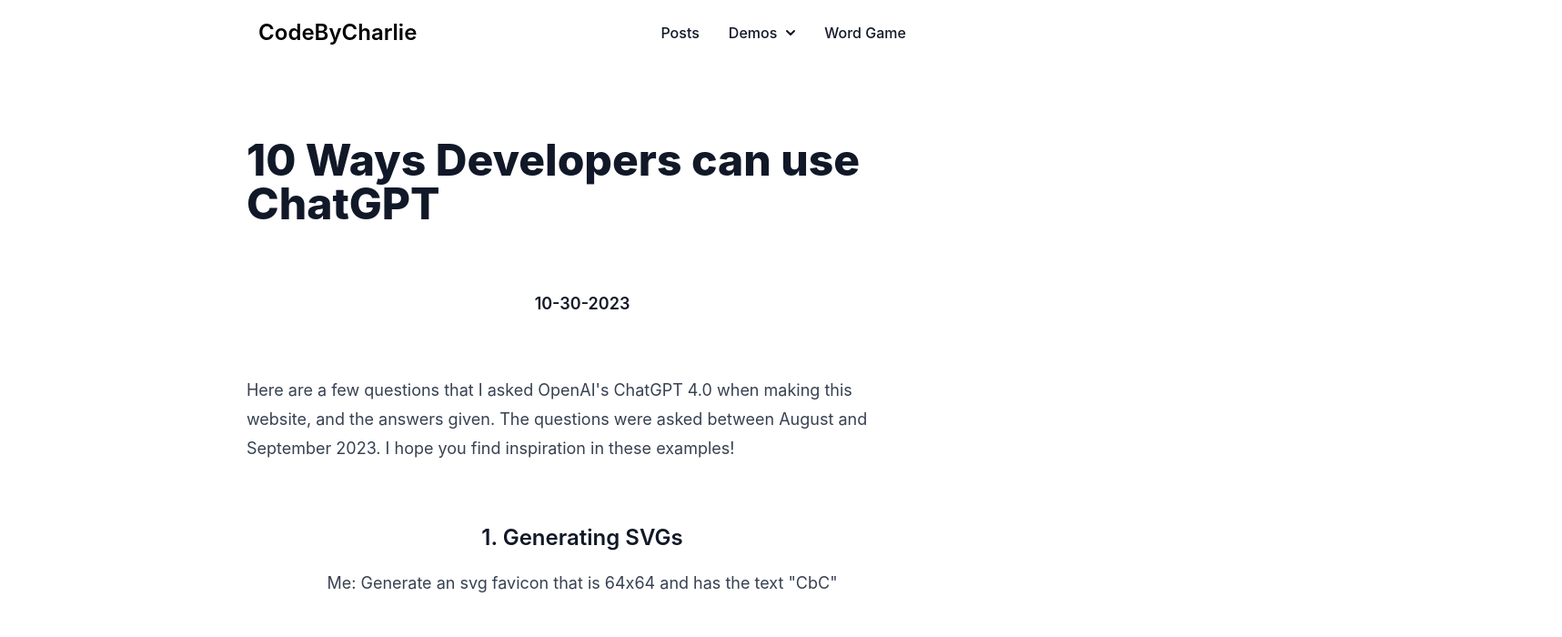
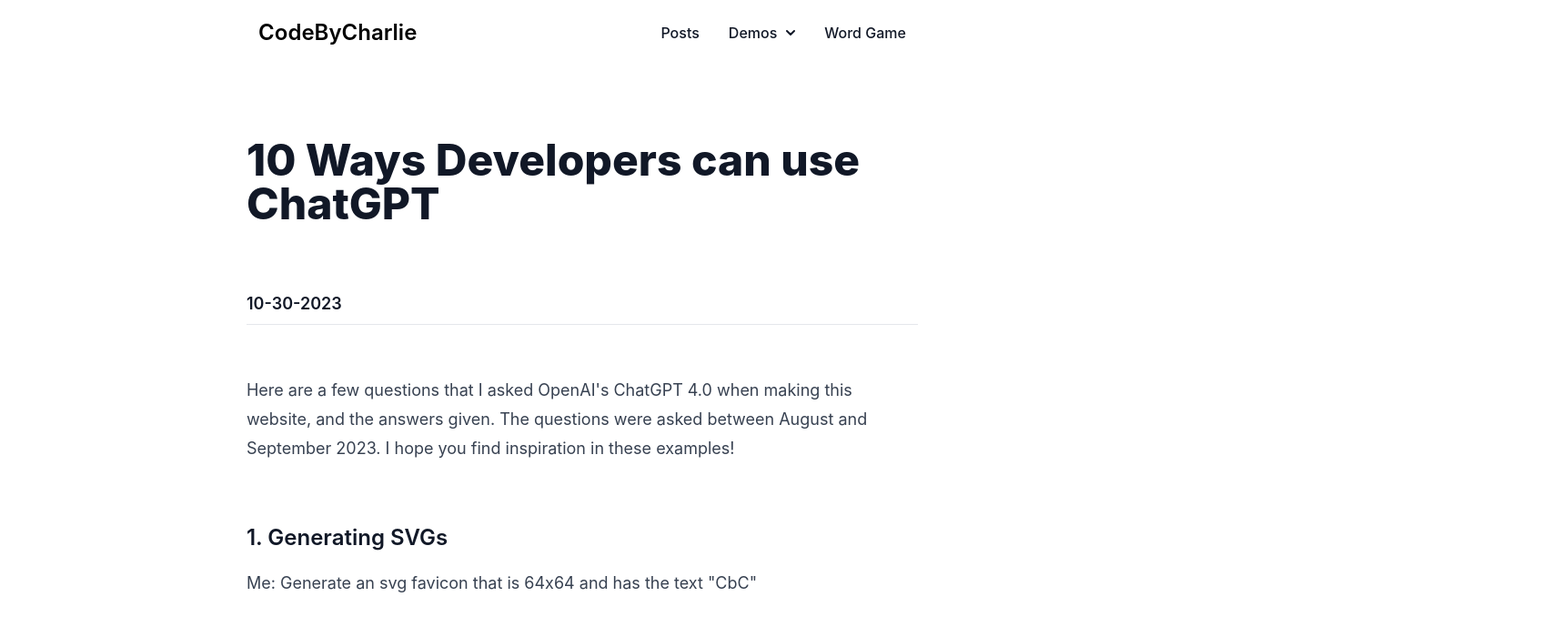
Before and after one commit to devcjohn/codebycharlie, a React (Vite) app: page /posts/1 in a window 1280 px wide. Shown: the top 700 px of the page at 91% size, 1717 px wide, since content can reach past the window. Built offline with nearby package versions, Linux system fonts and the light colour scheme.

Commit message:
Fix blog post content being centered  when it shouldn't be

```diff
--- a/src/components/BlogPost.tsx
+++ b/src/components/BlogPost.tsx
@@ -40,7 +40,7 @@
 
   return (
     <div className="flex items-center justify-center min-h-screen">
-      <article className="prose lg:prose-lg m-4 md:m-20 flex flex-col items-center justify-center min-h-screen">
+      <article className="prose lg:prose-lg m-4 md:m-20 flex flex-col justify-center min-h-screen">
         <ReactMarkdown components={{ code: CodeBlock }}>{content}</ReactMarkdown>
       </article>
     </div>
```
